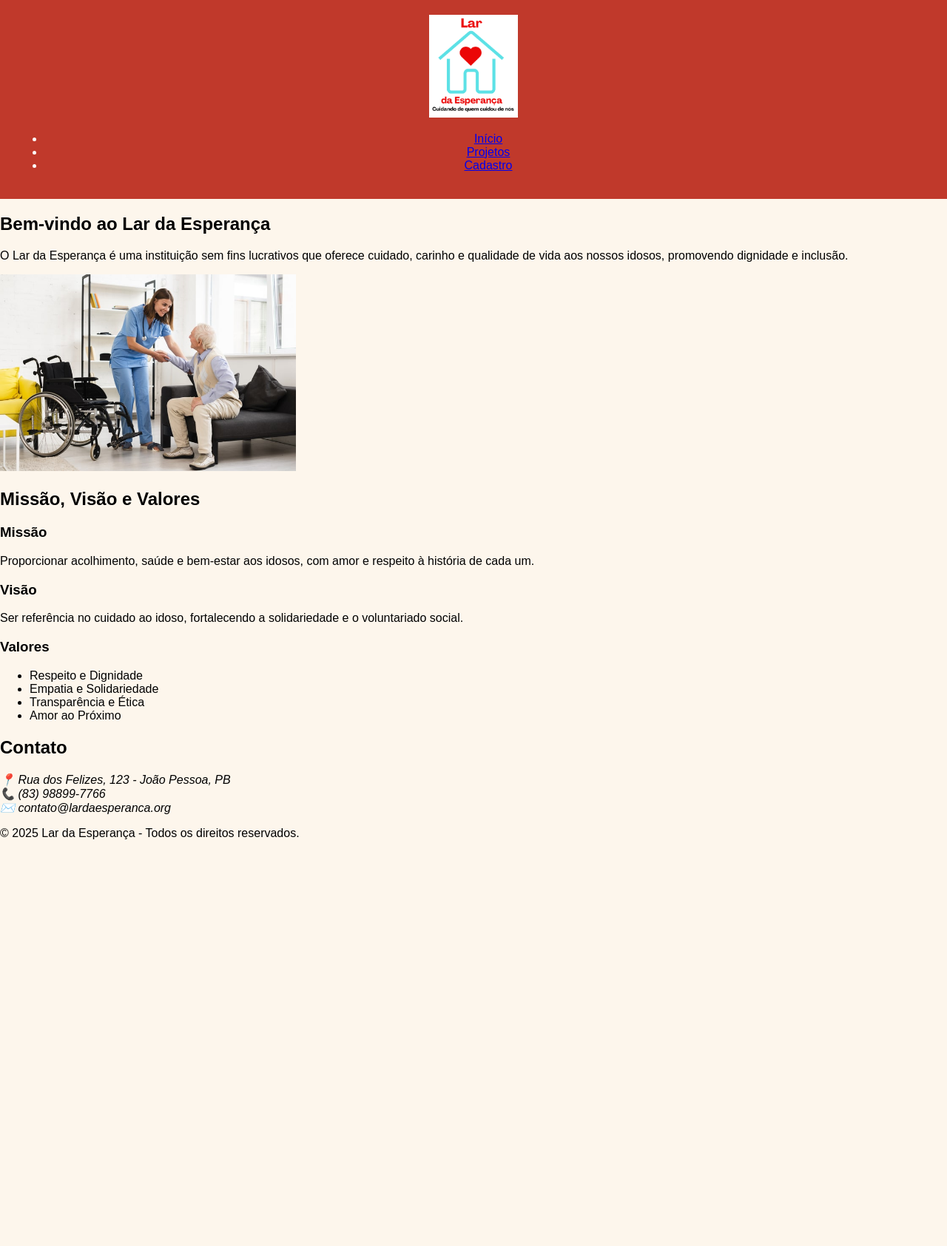
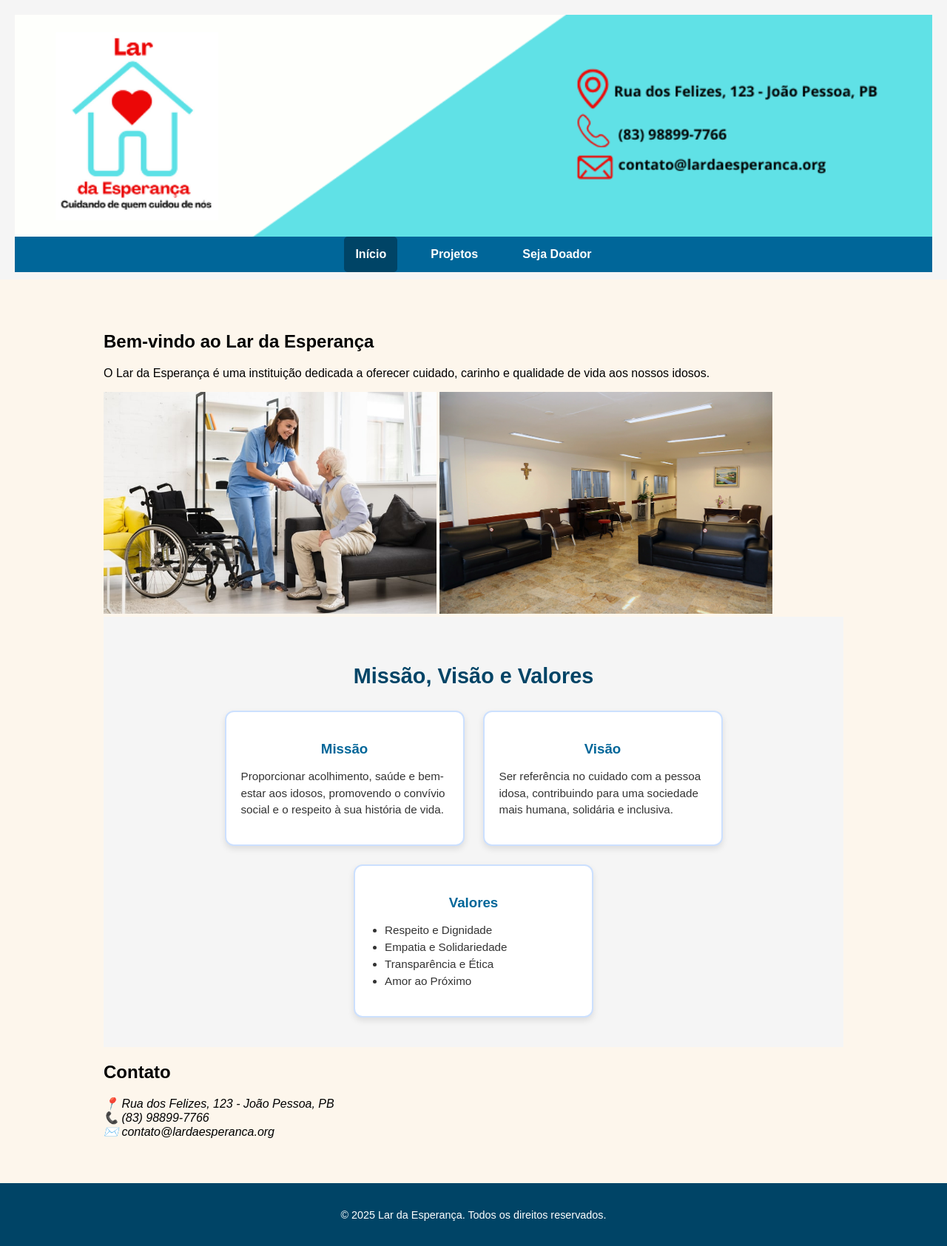
Before and after one commit to Andreza-Lucas/lar_esperan-a, a plain HTML site: page html/index.html in a window 1280 px wide. Shown: the whole page at 74% size. Before the commit the page ends 1152 px from the top, so only its background shows below. Drawn offline with Linux system fonts and the light colour scheme.

Commit message:
Versão estável antes do design system (cores e fontes)

```diff
--- a/css/style.css
+++ b/css/style.css
@@ -11,3 +11,178 @@ header {
   text-align: center;
   padding: 20px;
 }
+
+/* ===== Cabeçalho ===== */
+header {
+  text-align: center;
+  background-color: #f5f5f5;
+  padding-bottom: 10px;
+}
+
+/* Logo grande */
+#logo-grande {
+  width: 100%;
+  max-height: 300px;
+  object-fit: cover;
+  display: block;
+}
+
+/* Menu */
+.menu-navegacao ul {
+  list-style: none;
+  margin: 0;
+  padding: 0;
+  background-color: #006699;
+  display: flex;
+  justify-content: center;
+  flex-wrap: wrap;
+}
+
+.menu-navegacao ul li {
+  margin: 0 15px;
+}
+
+.menu-navegacao ul li a {
+  text-decoration: none;
+  color: white;
+  font-weight: bold;
+  display: block;
+  padding: 15px;
+  transition: background 0.3s;
+}
+
+.menu-navegacao ul li a:hover,
+.menu-navegacao ul li a.ativo {
+  background-color: #004466;
+  border-radius: 5px;
+}
+
+/* ===== Conteúdo ===== */
+main {
+  max-width: 1000px;
+  margin: 30px auto;
+  padding: 20px;
+}
+
+/* ===== Rodapé ===== */
+footer {
+  background-color: #004466;
+  color: white;
+  text-align: center;
+  padding: 20px 0;
+  font-size: 0.9rem;
+  margin-top: 40px;
+}
+
+/* Formulário */
+form {
+  display: flex;
+  flex-direction: column;
+  gap: 10px;
+  max-width: 500px;
+  margin: 20px auto;
+}
+
+form input, form textarea {
+  padding: 8px;
+  border: 1px solid #ccc;
+  border-radius: 6px;
+}
+
+form button {
+  background-color: #006699;
+  color: white;
+  border: none;
+  padding: 10px;
+  border-radius: 6px;
+  cursor: pointer;
+  font-weight: bold;
+}
+
+form button:hover {
+  background-color: #004466;
+}
+/* Botão do link na página de projetos */
+.botao-doar {
+  display: inline-block;
+  background-color: #006699;
+  color: white;
+  padding: 12px 24px;
+  text-decoration: none;
+  border-radius: 6px;
+  font-weight: bold;
+  transition: background-color 0.3s;
+}
+
+.botao-doar:hover {
+  background-color: #004466;
+}
+
+/* Estilo para o fieldset do formulário */
+form fieldset {
+  border: 2px solid #006699;
+  border-radius: 8px;
+  padding: 10px 15px;
+  margin-bottom: 15px;
+}
+
+form legend {
+  font-weight: bold;
+  color: #004466;
+}
+
+form label {
+  margin-right: 15px;
+}
+/* --- Seção Missão, Visão e Valores --- */
+#missao-visao-valores {
+  text-align: center;
+  padding: 40px 20px;
+  background-color: #f5f5f5;
+}
+
+#missao-visao-valores h2 {
+  color: #004466;
+  margin-bottom: 30px;
+  font-size: 1.8em;
+}
+
+.cards-container {
+  display: flex;
+  flex-wrap: wrap;
+  justify-content: center;
+  gap: 25px;
+}
+
+.card {
+  background-color: white;
+  border: 2px solid #cce0ff;
+  border-radius: 12px;
+  padding: 20px;
+  width: 280px;
+  box-shadow: 0 4px 8px rgba(0, 0, 0, 0.1);
+  transition: transform 0.2s, box-shadow 0.2s;
+}
+
+.card:hover {
+  transform: translateY(-5px);
+  box-shadow: 0 6px 12px rgba(0, 0, 0, 0.15);
+}
+
+.card h3 {
+  color: #006699;
+  margin-bottom: 10px;
+}
+
+.card p,
+.card ul {
+  color: #333;
+  text-align: left;
+  font-size: 0.95em;
+  line-height: 1.5em;
+}
+
+.card ul {
+  list-style-type: disc;
+  padding-left: 20px;
+}
--- a/html/index.html
+++ b/html/index.html
@@ -6,40 +6,43 @@
   <title>Lar da Esperança - Cuidando de quem cuidou de nós</title>
   <link rel="stylesheet" href="../css/style.css">
 </head>
-
 <body>
   <header>
-    <img src="../imagens/Nosso Logo.png" alt="Logo Lar da Esperança" width="120">
-    <nav>
+    <div class="topo">
+      <img id="logo-grande" src="../imagens/Nosso_logo.png" alt="Logo Lar da Esperança">
+    </div>
+    <nav class="menu-navegacao">
       <ul>
-        <li><a href="index.html">Início</a></li>
+        <li><a href="index.html" class="ativo">Início</a></li>
         <li><a href="projeto.html">Projetos</a></li>
-        <li><a href="cadastro.html">Cadastro</a></li>
+        <li><a href="cadastro.html">Seja Doador</a></li>
       </ul>
     </nav>
   </header>
 
   <main>
     <section id="sobre">
-      <h1>Bem-vindo ao Lar da Esperança</h1>
-      <p>O Lar da Esperança é uma instituição sem fins lucrativos que oferece cuidado, carinho e qualidade de vida aos nossos idosos, promovendo dignidade e inclusão.</p>
-      <img src="../imagens/Imagem_01.jpg" alt="Idosos felizes" width="400">
+      <h2>Bem-vindo ao Lar da Esperança</h2>
+      <p>O Lar da Esperança é uma instituição dedicada a oferecer cuidado, carinho e qualidade de vida aos nossos idosos.</p>
+      <img src="../imagens/Imagem_01.jpg" alt="Imagem 01" width="450">
+      <img src="../imagens/Imagem_04.jpeg" alt="Imagem_04" width="450">
     </section>
 
-    <section id="missao">
+<section id="missao-visao-valores">
   <h2>Missão, Visão e Valores</h2>
 
-      <article>
+  <div class="cards-container">
+    <article class="card">
       <h3>Missão</h3>
-        <p>Proporcionar acolhimento, saúde e bem-estar aos idosos, com amor e respeito à história de cada um.</p>
+      <p>Proporcionar acolhimento, saúde e bem-estar aos idosos, promovendo o convívio social e o respeito à sua história de vida.</p>
     </article>
 
-      <article>
+    <article class="card">
       <h3>Visão</h3>
-        <p>Ser referência no cuidado ao idoso, fortalecendo a solidariedade e o voluntariado social.</p>
+      <p>Ser referência no cuidado com a pessoa idosa, contribuindo para uma sociedade mais humana, solidária e inclusiva.</p>
     </article>
 
-      <article>
+    <article class="card">
       <h3>Valores</h3>
       <ul>
         <li>Respeito e Dignidade</li>
@@ -48,6 +51,7 @@
         <li>Amor ao Próximo</li>
       </ul>
     </article>
+  </div>
 </section>
 
      <section id="contato">
@@ -61,7 +65,7 @@
   </main>
 
   <footer>
-    <p>&copy; 2025 Lar da Esperança - Todos os direitos reservados.</p>
+    <p>&copy; 2025 Lar da Esperança. Todos os direitos reservados.</p>
   </footer>
 </body>
 </html>
```
Also changed, not shown: html/cadastro.html (+23 -5 lines), html/projeto.html (+18 -6 lines), imagens/Imagem_09.jpg (added), imagens/Nosso_logo.png (added). Lines whose indentation alone changed are shown as unchanged.
